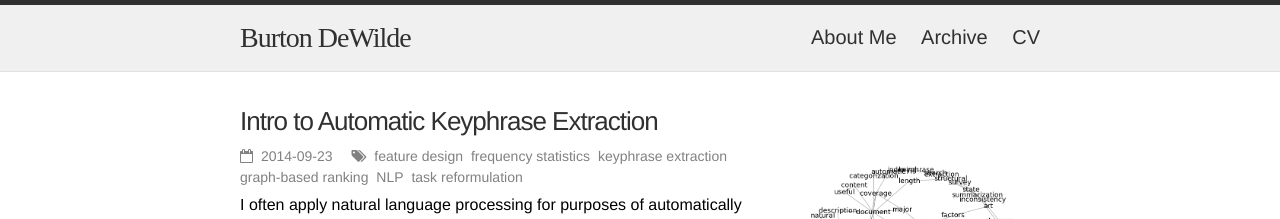
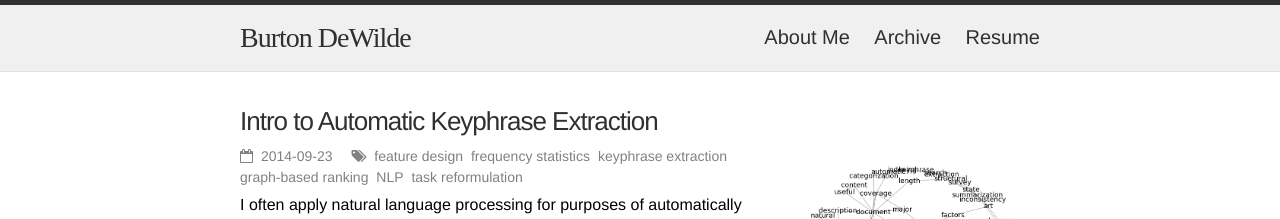
Before and after one commit to bdewilde/bdewilde.github.io, a Jekyll site: the page built from src/index.html, in a window 1280 px wide and 900 px high. Shown: the top 219 px of the window. Built offline with Jekyll 4.4.1, drawn with Linux system fonts in a browser that asks for light colours; nearby versions of some CDN libraries; some web fonts are replaced; the list of posts is cut into pages by our own code.

Commit message:
Add and use updated resume

```diff
--- a/src/_includes/header.html
+++ b/src/_includes/header.html
@@ -23,7 +23,7 @@
             <a class="site-link" href="{{ page.url | prepend: site.baseurl }}">{{ page.title }}</a>
           {% endif %}
         {% endfor %}
-        <a class="site-link" target="_blank" href="/assets/documents/bjd_resume.pdf">CV</a>
+        <a class="site-link" target="_blank" href="/assets/documents/resume.pdf">Resume</a>
       </div>
     </nav>
 
```
Also changed, not shown: 2 other files.
